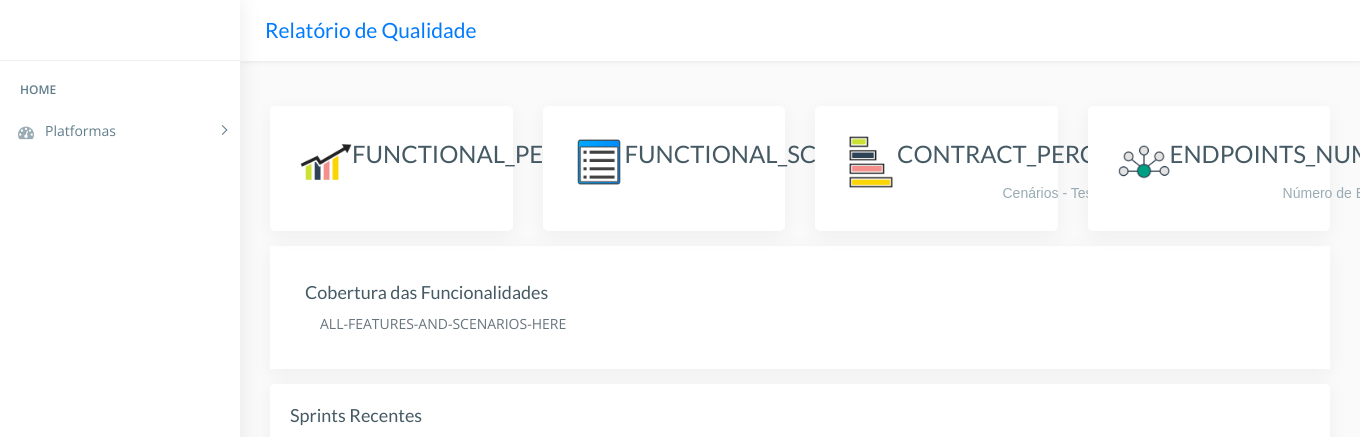
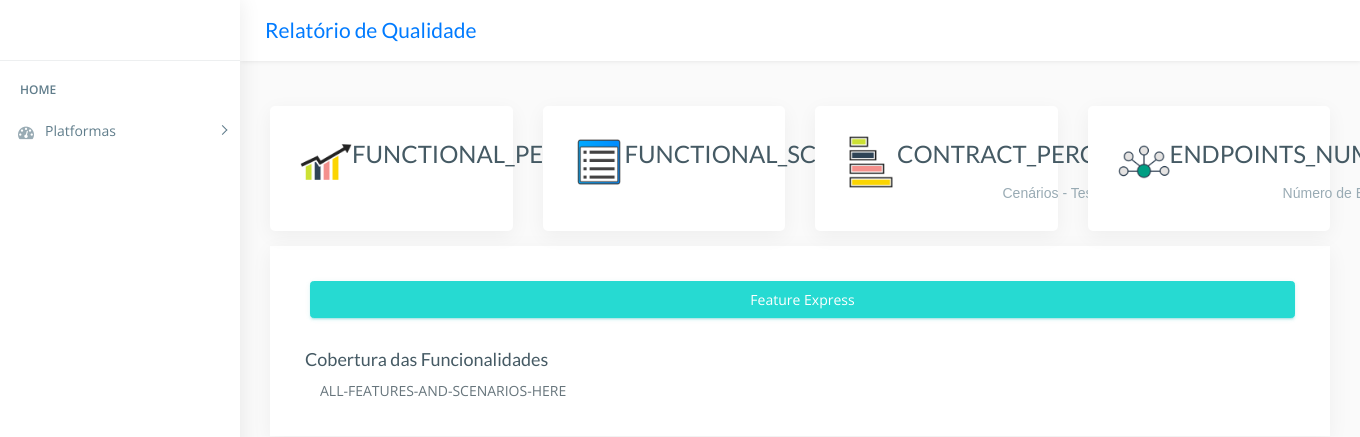
Before and after one commit to araujosnathan/weaver-report, a Python web app: template template/index.html in a window 1360 px wide; the page is wider, and only the part inside the window is pictured. Shown: the top 437 px of that part. Run offline with Jinja, Linux system fonts and the light colour scheme; the template is opened without the code that fills it, so the values that code supplies are empty; some libraries are stand-ins or nearby versions.

Commit message:
Add feature express integration to weaver report
Signed-off-by: Nathanael <nathanael@CS-571.local>

```diff
--- a/template/index.html
+++ b/template/index.html
@@ -174,6 +174,7 @@
                     <!-- column -->
                     <div class="col-lg-12">
                             <div class="card">
+                                <a href="http://localhost:7777/" class="btn btn-success btn-flat m-b-30 m-l-5">Feature Express</a>
                                 <div class="card-body browser">
                                     <h4 class="card-title">Cobertura das Funcionalidades</h4>
 
```
Also changed, not shown: 2 other files.
